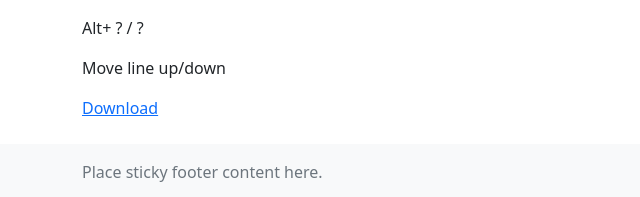
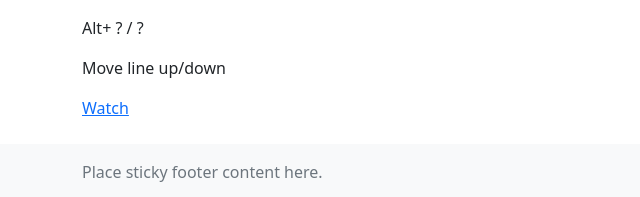
Before and after one commit to ConradoAlmeida/cheatsheets, a Jekyll site: the page built from index.html, in a window 1280 px wide. Shown: the part 1711-1908 px from the top of the page, without its empty margins (0-640 px from the left). Built offline with Jekyll 4.4.1, drawn with Linux system fonts in a browser that asks for light colours.

Commit message:
icon github no link

```diff
--- a/index.html
+++ b/index.html
@@ -27,4 +27,6 @@
 </div>
 
 <!-- Place this tag where you want the button to render. -->
-<a class="github-button" href="https://github.com/ConradoAlmeida/cheatsheets/archive/HEAD.zip" data-icon="octicon-download" aria-label="Download ConradoAlmeida/cheatsheets on GitHub">Download</a>
+<!-- Place this tag where you want the button to render. -->
+<!-- Place this tag where you want the button to render. -->
+<a class="github-button" href="https://github.com/ConradoAlmeida/cheatsheets/" aria-label="Watch ConradoAlmeida/cheatsheets on GitHub">Watch</a>
```
